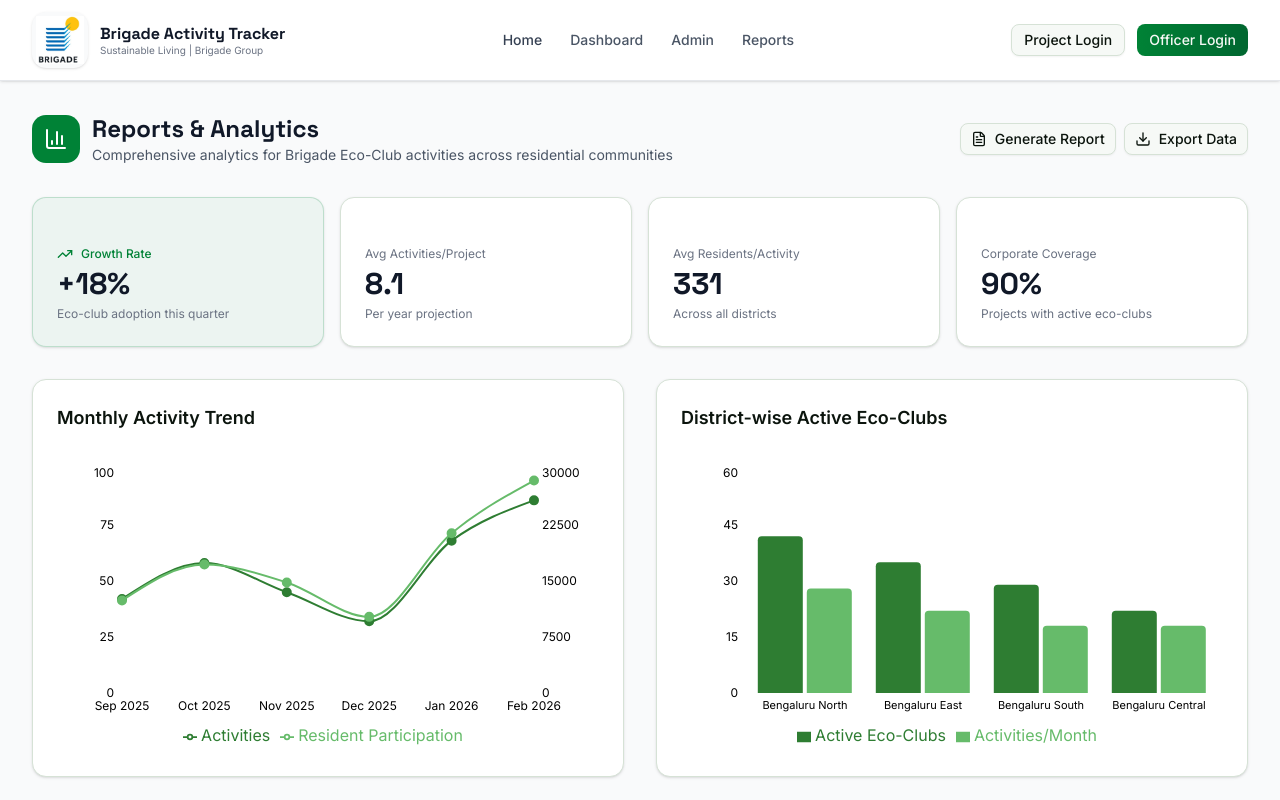
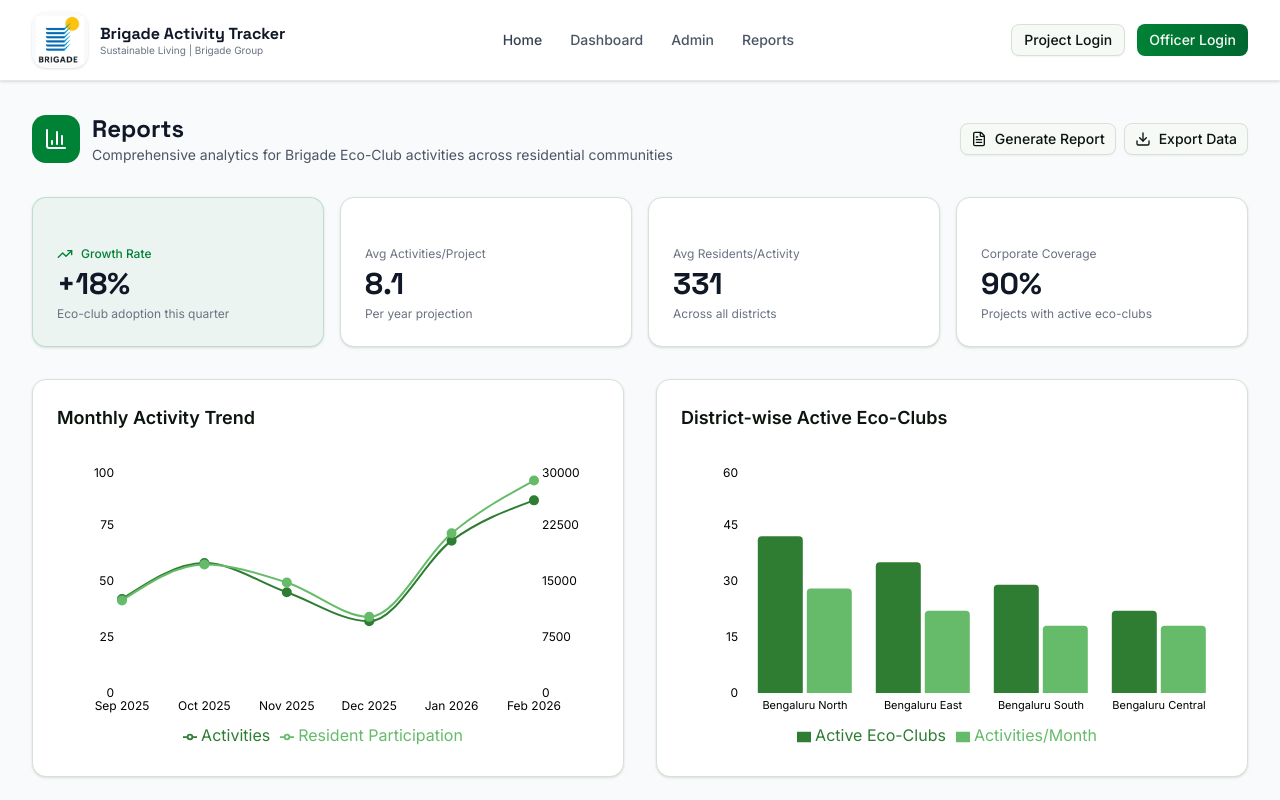
Before and after one commit to AaronPatrick562004/Brigade-Activity-Tracker, a Next.js app: page /reports in a window 1280 px wide. Shown: the top 800 px of the page. Built offline with nearby package versions, Linux system fonts and the light colour scheme.

Commit message:
Update page.tsx

```diff
--- a/app/reports/page.tsx
+++ b/app/reports/page.tsx
@@ -38,7 +38,7 @@ export default function ReportsPage() {
             </div>
             <div>
               <h1 className="font-mono text-2xl font-bold text-gray-900">
-                Reports & Analytics
+                Reports
               </h1>
               <p className="text-sm text-gray-600">
                 Comprehensive analytics for Brigade Eco-Club activities across residential communities
```
